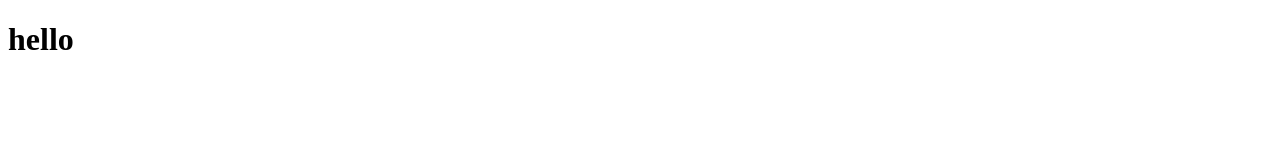
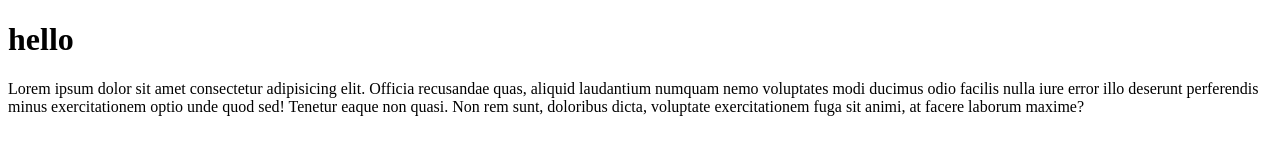
Before and after one commit to sayalihajare017/javascript, a plain HTML site: page index.html in a window 1280 px wide. Drawn offline with Linux system fonts and the light colour scheme.

Commit message:
para add

```diff
--- a/index.html
+++ b/index.html
@@ -7,6 +7,9 @@
 </head>
 <body>
     <h1>hello</h1>
+    <p>
 
+        Lorem ipsum dolor sit amet consectetur adipisicing elit. Officia recusandae quas, aliquid laudantium numquam nemo voluptates modi ducimus odio facilis nulla iure error illo deserunt perferendis minus exercitationem optio unde quod sed! Tenetur eaque non quasi. Non rem sunt, doloribus dicta, voluptate exercitationem fuga sit animi, at facere laborum maxime?
+    </p>
 </body>
 </html>
```
